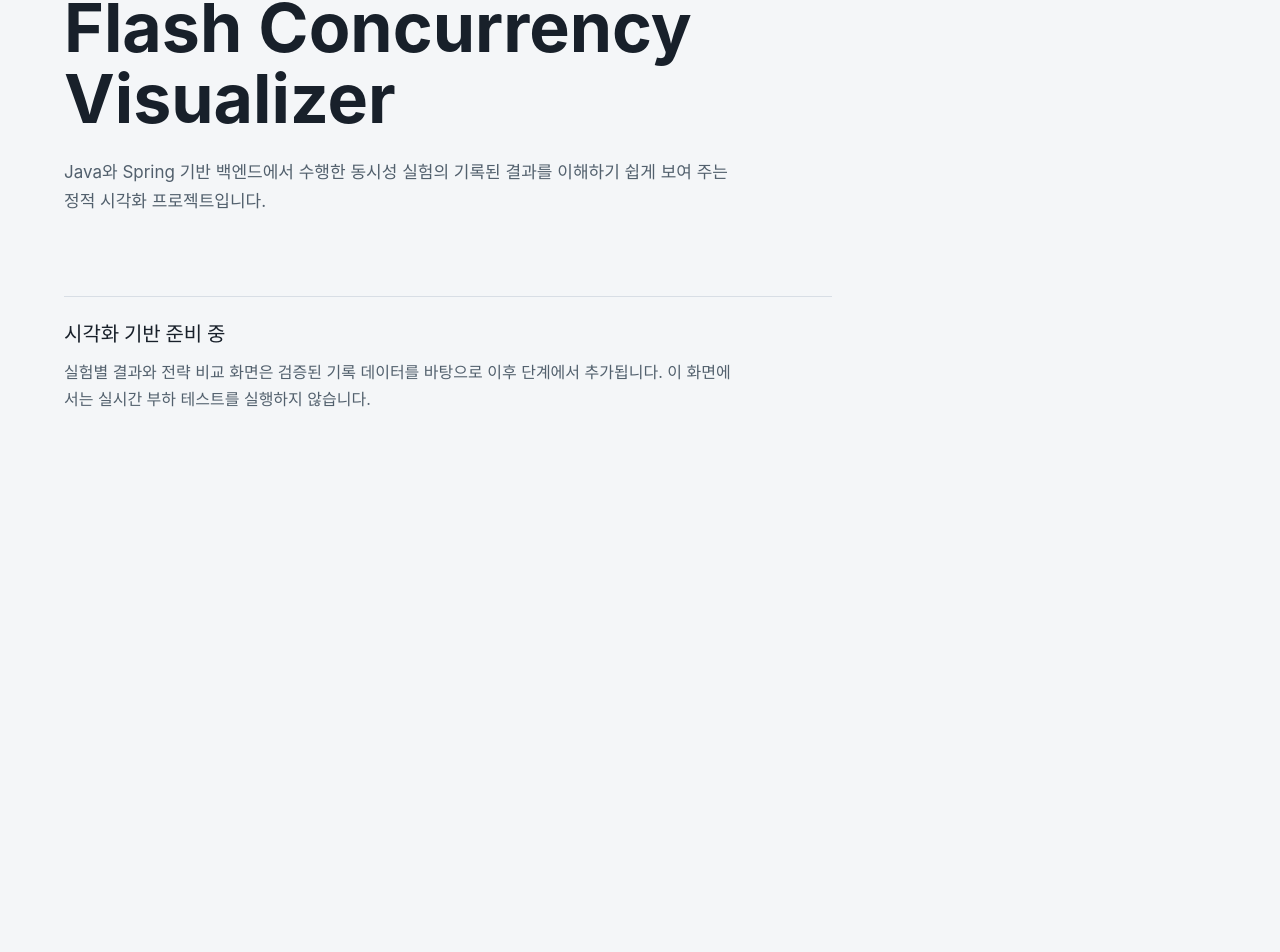
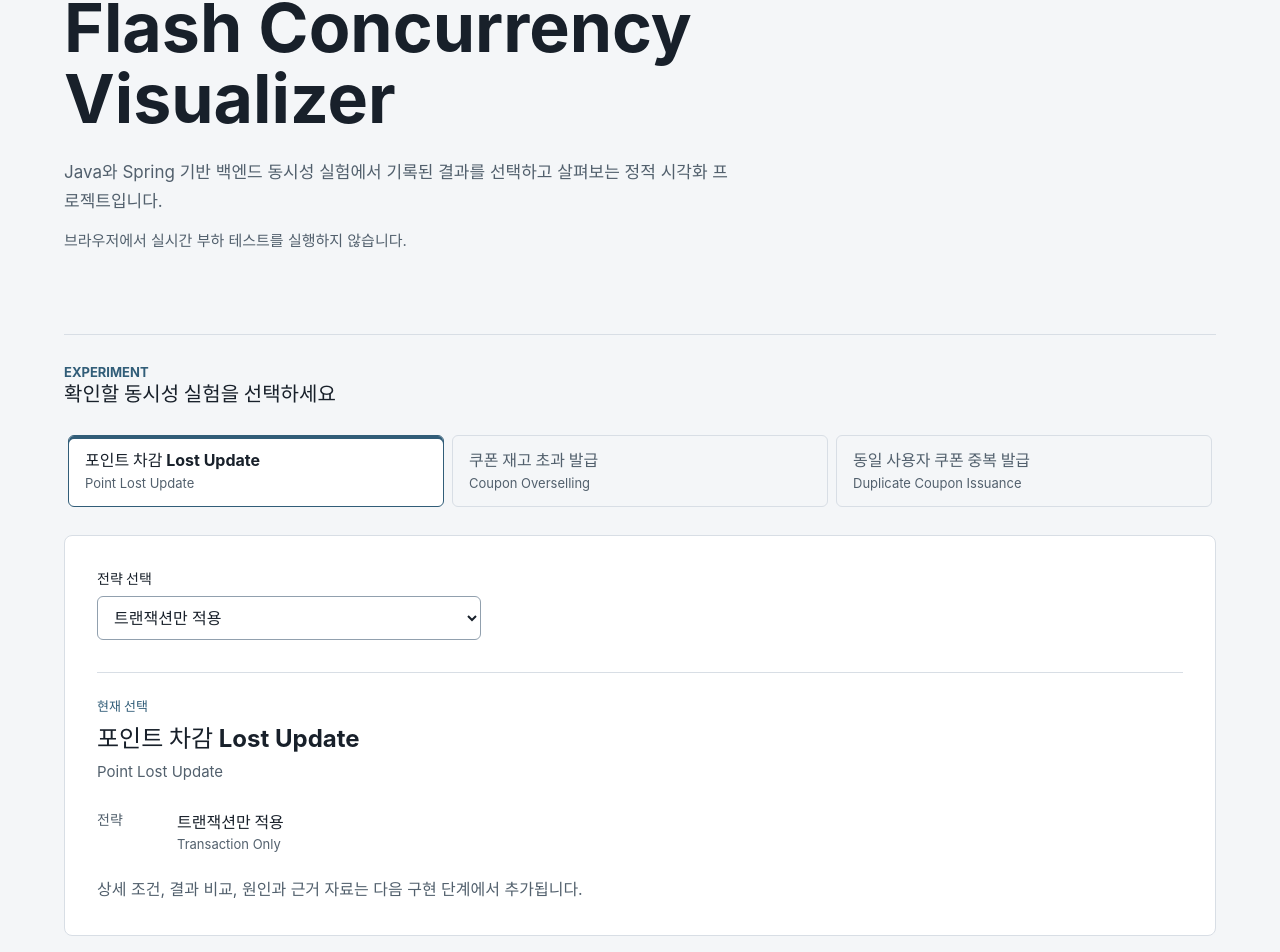
Before and after one commit to roarjang/flash-concurrency-visualizer, a React (Vite) app: page / in a window 1280 px wide. Shown: the part 136-1088 px from the top of the page. Before the commit the page ends 800 px from the top, so only its background shows below. Built offline with nearby package versions, Linux system fonts and the light colour scheme.

Commit message:
feat: implement experiment navigation and selection state

```diff
--- a/src/App.tsx
+++ b/src/App.tsx
@@ -1,23 +1,122 @@
+import { useState } from 'react'
+import { ExperimentTabs } from './app/ExperimentTabs.tsx'
+import {
+  getAvailableStrategies,
+  getDefaultStrategyId,
+} from './app/experimentSelection.ts'
+import { experiments } from './data/experiments.ts'
+import type { ExperimentId, StrategyId } from './types/experiment.ts'
+
 function App() {
+  const [selectedExperimentId, setSelectedExperimentId] =
+    useState<ExperimentId>(experiments[0].id)
+  const [selectedStrategyId, setSelectedStrategyId] = useState<StrategyId>(
+    getDefaultStrategyId(experiments[0]),
+  )
+
+  const selectedExperiment =
+    experiments.find(
+      (experiment) => experiment.id === selectedExperimentId,
+    ) ?? experiments[0]
+  const availableStrategies = getAvailableStrategies(selectedExperiment)
+  const selectedStrategy =
+    availableStrategies.find(
+      (strategy) => strategy.id === selectedStrategyId,
+    ) ?? availableStrategies[0]
+
+  const handleExperimentSelect = (experimentId: ExperimentId) => {
+    const nextExperiment = experiments.find(
+      (experiment) => experiment.id === experimentId,
+    )
+
+    if (!nextExperiment) {
+      return
+    }
+
+    setSelectedExperimentId(nextExperiment.id)
+    setSelectedStrategyId(getDefaultStrategyId(nextExperiment))
+  }
+
+  const handleStrategyChange = (value: string) => {
+    const nextStrategy = availableStrategies.find(
+      (strategy) => strategy.id === value,
+    )
+
+    if (nextStrategy) {
+      setSelectedStrategyId(nextStrategy.id)
+    }
+  }
+
   return (
     <div className="page-shell">
       <header className="site-header">
         <p className="eyebrow">Recorded concurrency experiments</p>
         <h1>Flash Concurrency Visualizer</h1>
         <p className="project-summary">
-          Java와 Spring 기반 백엔드에서 수행한 동시성 실험의 기록된 결과를
-          이해하기 쉽게 보여 주는 정적 시각화 프로젝트입니다.
+          Java와 Spring 기반 백엔드 동시성 실험에서 기록된 결과를 선택하고
+          살펴보는 정적 시각화 프로젝트입니다.
+        </p>
+        <p className="recorded-result-notice">
+          브라우저에서 실시간 부하 테스트를 실행하지 않습니다.
         </p>
       </header>
 
       <main>
-        <section className="foundation-notice" aria-labelledby="foundation-title">
-          <h2 id="foundation-title">시각화 기반 준비 중</h2>
-          <p>
-            실험별 결과와 전략 비교 화면은 검증된 기록 데이터를 바탕으로 이후
-            단계에서 추가됩니다. 이 화면에서는 실시간 부하 테스트를 실행하지
-            않습니다.
-          </p>
+        <section className="experiment-navigation" aria-labelledby="experiment-heading">
+          <div className="section-heading">
+            <p className="section-label">Experiment</p>
+            <h2 id="experiment-heading">확인할 동시성 실험을 선택하세요</h2>
+          </div>
+
+          <ExperimentTabs
+            experiments={experiments}
+            selectedExperimentId={selectedExperimentId}
+            onSelect={handleExperimentSelect}
+          />
+
+          <div
+            id="experiment-panel"
+            className="experiment-panel"
+            role="tabpanel"
+            aria-labelledby={`experiment-tab-${selectedExperiment.id}`}
+            tabIndex={0}
+          >
+            <div className="strategy-field">
+              <label htmlFor="strategy-select">전략 선택</label>
+              <select
+                id="strategy-select"
+                value={selectedStrategy?.id}
+                onChange={(event) => handleStrategyChange(event.target.value)}
+              >
+                {availableStrategies.map((strategy) => (
+                  <option key={strategy.id} value={strategy.id}>
+                    {strategy.name.ko}
+                  </option>
+                ))}
+              </select>
+            </div>
+
+            <div className="selection-placeholder" aria-live="polite">
+              <p className="selection-placeholder__label">현재 선택</p>
+              <h3>{selectedExperiment.name.ko}</h3>
+              <p className="selection-placeholder__supporting">
+                {selectedExperiment.name.en}
+              </p>
+              <dl>
+                <div>
+                  <dt>전략</dt>
+                  <dd>
+                    {selectedStrategy?.name.ko}
+                    <span>{selectedStrategy?.name.en}</span>
+                  </dd>
+                </div>
+              </dl>
+              <p className="selection-placeholder__message">
+                상세 조건, 결과 비교, 원인과 근거 자료는 다음 구현 단계에서
+                추가됩니다.
+              </p>
+            </div>
+          </div>
         </section>
       </main>
     </div>
--- /dev/null
+++ b/src/app/ExperimentTabs.tsx
@@ -0,0 +1,90 @@
+import { useRef, type KeyboardEvent } from 'react'
+import type {
+  ExperimentDefinition,
+  ExperimentId,
+} from '../types/experiment.ts'
+
+type ExperimentTabsProps = {
+  readonly experiments: readonly ExperimentDefinition[]
+  readonly selectedExperimentId: ExperimentId
+  readonly onSelect: (experimentId: ExperimentId) => void
+}
+
+export const ExperimentTabs = ({
+  experiments,
+  selectedExperimentId,
+  onSelect,
+}: ExperimentTabsProps) => {
+  const tabRefs = useRef<Array<HTMLButtonElement | null>>([])
+
+  const selectAndFocus = (index: number) => {
+    const experiment = experiments[index]
+
+    if (!experiment) {
+      return
+    }
+
+    onSelect(experiment.id)
+    tabRefs.current[index]?.focus()
+  }
+
+  const handleKeyDown = (
+    event: KeyboardEvent<HTMLButtonElement>,
+    currentIndex: number,
+  ) => {
+    let nextIndex: number | undefined
+
+    switch (event.key) {
+      case 'ArrowLeft':
+        nextIndex =
+          currentIndex === 0 ? experiments.length - 1 : currentIndex - 1
+        break
+      case 'ArrowRight':
+        nextIndex =
+          currentIndex === experiments.length - 1 ? 0 : currentIndex + 1
+        break
+      case 'Home':
+        nextIndex = 0
+        break
+      case 'End':
+        nextIndex = experiments.length - 1
+        break
+      default:
+        return
+    }
+
+    event.preventDefault()
+    selectAndFocus(nextIndex)
+  }
+
+  return (
+    <div className="experiment-tabs" role="tablist" aria-label="동시성 실험 선택">
+      {experiments.map((experiment, index) => {
+        const isSelected = experiment.id === selectedExperimentId
+
+        return (
+          <button
+            key={experiment.id}
+            ref={(element) => {
+              tabRefs.current[index] = element
+            }}
+            id={`experiment-tab-${experiment.id}`}
+            className="experiment-tab"
+            type="button"
+            role="tab"
+            aria-selected={isSelected}
+            aria-controls="experiment-panel"
+            tabIndex={isSelected ? 0 : -1}
+            onClick={() => onSelect(experiment.id)}
+            onKeyDown={(event) => handleKeyDown(event, index)}
+          >
+            <span className="experiment-tab__label">{experiment.name.ko}</span>
+            <span className="experiment-tab__supporting">
+              {experiment.name.en}
+            </span>
+          </button>
+        )
+      })}
+    </div>
+  )
+}
--- /dev/null
+++ b/src/app/experimentSelection.ts
@@ -0,0 +1,36 @@
+import { strategies } from '../data/strategies.ts'
+import type {
+  ExperimentDefinition,
+  StrategyDefinition,
+  StrategyId,
+} from '../types/experiment.ts'
+
+export const getAvailableStrategies = (
+  experiment: ExperimentDefinition,
+): readonly StrategyDefinition[] => {
+  const strategyIds = new Set<StrategyId>()
+
+  for (const record of experiment.records) {
+    strategyIds.add(record.strategyId)
+  }
+
+  return strategies.filter((strategy) => strategyIds.has(strategy.id))
+}
+
+export const getDefaultStrategyId = (
+  experiment: ExperimentDefinition,
+): StrategyId => {
+  const baselineRecord = experiment.records.find((record) => {
+    const strategy = strategies.find(
+      (candidate) => candidate.id === record.strategyId,
+    )
+
+    return strategy?.group === 'baseline'
+  })
+
+  if (!baselineRecord) {
+    throw new Error(`Experiment ${experiment.id} has no baseline strategy`)
+  }
+
+  return baselineRecord.strategyId
+}
--- a/src/index.css
+++ b/src/index.css
@@ -75,12 +75,14 @@ a {
 
 h1,
 h2,
+h3,
 p {
   overflow-wrap: anywhere;
 }
 
 h1,
-h2 {
+h2,
+h3 {
   color: var(--text-primary);
   letter-spacing: 0;
 }
@@ -97,6 +99,12 @@ h2 {
   line-height: 1.3;
 }
 
+h3 {
+  margin: 0;
+  font-size: 1.5rem;
+  line-height: 1.35;
+}
+
 p {
   line-height: 1.7;
 }
@@ -108,17 +116,160 @@ p {
   font-size: 1.0625rem;
 }
 
+.recorded-result-notice {
+  margin: 0.75rem 0 0;
+  color: var(--text-secondary);
+  font-size: 0.9375rem;
+}
+
 main {
   margin-top: clamp(3rem, 8vw, 5rem);
 }
 
-.foundation-notice {
-  max-width: 48rem;
-  padding-block: 1.5rem;
+.experiment-navigation {
+  padding-block: 1.75rem;
   border-top: 1px solid var(--border);
 }
 
-.foundation-notice p {
+.section-heading {
+  max-width: 42rem;
+  margin-bottom: 1.5rem;
+}
+
+.section-label,
+.selection-placeholder__label {
+  margin: 0;
+  color: #315d78;
+  font-size: 0.8125rem;
+  font-weight: 700;
+  line-height: 1.4;
+  text-transform: uppercase;
+}
+
+.experiment-tabs {
+  display: flex;
+  gap: 0.5rem;
+  overflow-x: auto;
+  padding: 0.25rem 0.25rem 0.75rem;
+  scrollbar-width: thin;
+}
+
+.experiment-tab {
+  flex: 1 0 12rem;
+  min-height: 4.5rem;
+  padding: 0.75rem 1rem;
+  border: 1px solid var(--border);
+  border-radius: 0.375rem;
+  color: var(--text-secondary);
+  background: transparent;
+  text-align: left;
+  cursor: pointer;
+}
+
+.experiment-tab:hover {
+  border-color: #91a0ae;
+  background: #eef2f5;
+}
+
+.experiment-tab[aria-selected='true'] {
+  border-color: #315d78;
+  color: var(--text-primary);
+  background: var(--surface);
+  box-shadow: inset 0 3px 0 #315d78;
+}
+
+.experiment-tab__label,
+.experiment-tab__supporting {
+  display: block;
+}
+
+.experiment-tab__label {
+  font-weight: 700;
+  line-height: 1.4;
+}
+
+.experiment-tab__supporting {
+  margin-top: 0.25rem;
+  color: var(--text-secondary);
+  font-size: 0.8125rem;
+  line-height: 1.35;
+}
+
+.experiment-panel {
+  margin-top: 1rem;
+  padding: clamp(1.25rem, 4vw, 2rem);
+  border: 1px solid var(--border);
+  border-radius: 0.5rem;
+  background: var(--surface);
+}
+
+.strategy-field {
+  display: grid;
+  max-width: 24rem;
+  gap: 0.5rem;
+}
+
+.strategy-field label {
+  font-size: 0.875rem;
+  font-weight: 700;
+}
+
+.strategy-field select {
+  width: 100%;
+  min-height: 2.75rem;
+  padding: 0.625rem 2.25rem 0.625rem 0.75rem;
+  border: 1px solid #91a0ae;
+  border-radius: 0.375rem;
+  color: var(--text-primary);
+  background: var(--surface);
+}
+
+.selection-placeholder {
+  margin-top: 2rem;
+  padding-top: 1.5rem;
+  border-top: 1px solid var(--border);
+}
+
+.selection-placeholder__label {
+  margin-bottom: 0.5rem;
+}
+
+.selection-placeholder__supporting {
+  margin: 0.25rem 0 0;
+  color: var(--text-secondary);
+  font-size: 0.9375rem;
+}
+
+.selection-placeholder dl {
+  margin: 1.5rem 0;
+}
+
+.selection-placeholder dl div {
+  display: grid;
+  grid-template-columns: 4rem minmax(0, 1fr);
+  gap: 1rem;
+}
+
+.selection-placeholder dt {
+  color: var(--text-secondary);
+  font-size: 0.875rem;
+  font-weight: 700;
+}
+
+.selection-placeholder dd {
+  margin: 0;
+  font-weight: 700;
+}
+
+.selection-placeholder dd span {
+  display: block;
+  margin-top: 0.2rem;
+  color: var(--text-secondary);
+  font-size: 0.8125rem;
+  font-weight: 400;
+}
+
+.selection-placeholder__message {
   max-width: 42rem;
   margin: 0;
   color: var(--text-secondary);
@@ -128,6 +279,15 @@ main {
   .page-shell {
     width: min(100% - 1.25rem, 72rem);
     padding-block: 2.5rem;
+  }
+
+  .experiment-tab {
+    flex-basis: 10.5rem;
+  }
+
+  .selection-placeholder dl div {
+    grid-template-columns: 1fr;
+    gap: 0.25rem;
   }
 }
 
```
